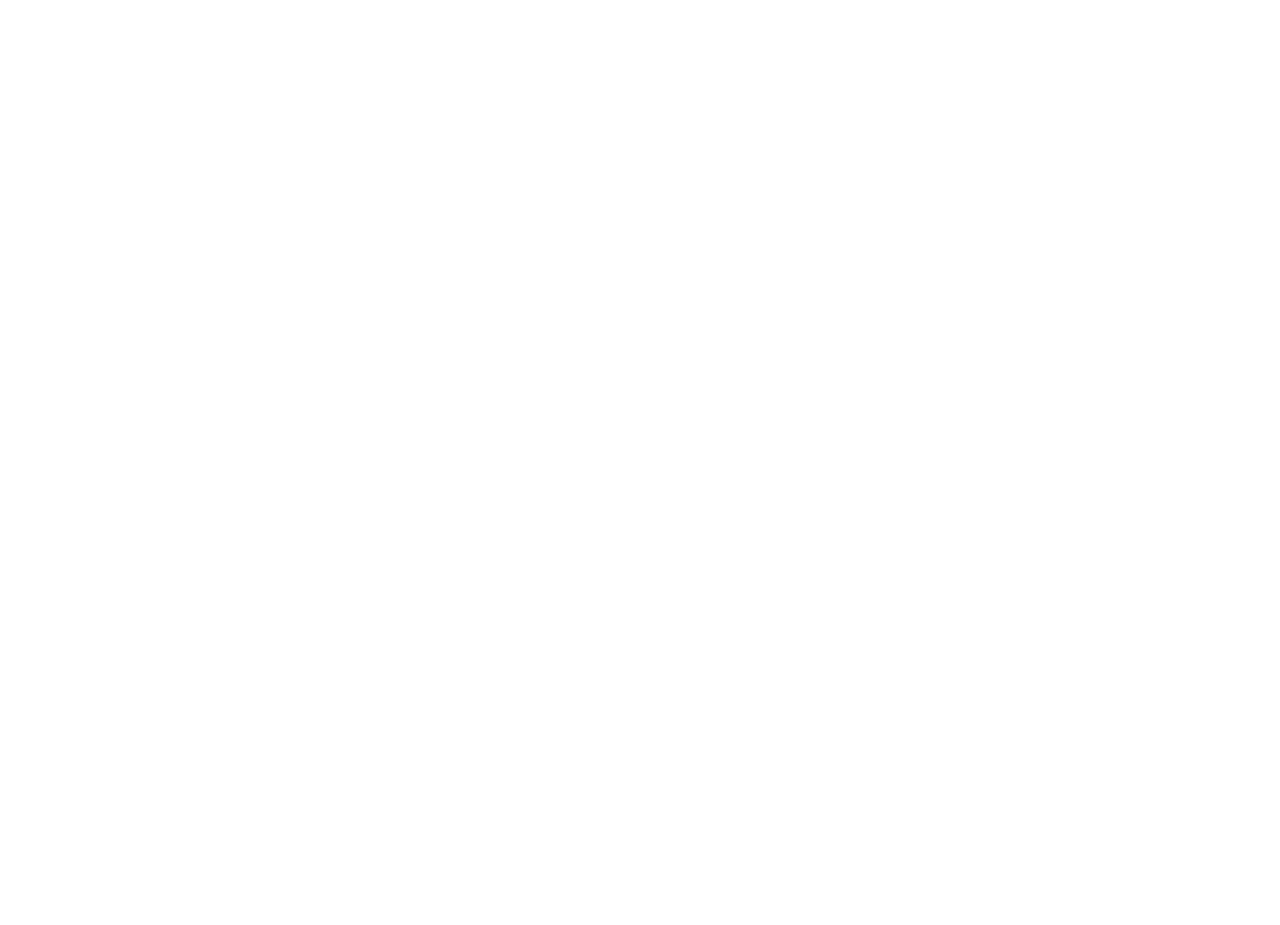
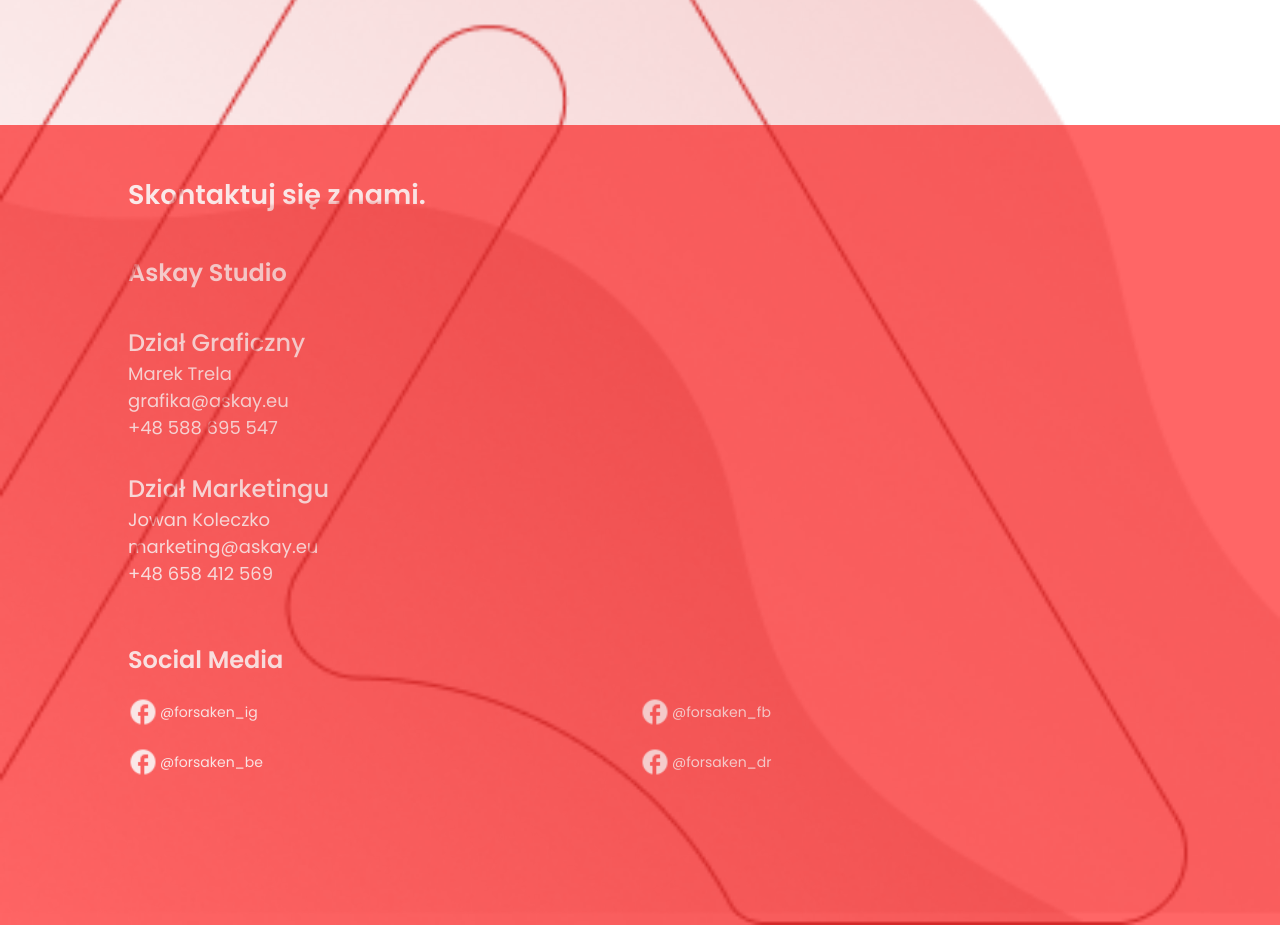
Before and after one commit to lt27037/askay-page, a React (Create React App) app in the folder frontend/: page /#/ in a window 1280 px wide. Shown: the part 6920-7845 px from the top of the page. Before the commit the page ends 7045 px from the top, so only its background shows below. Built offline with nearby package versions, Linux system fonts and the light colour scheme; the HTML template or start-up script is replaced by a standard one.

Commit message:
create footer section

```diff
--- a/frontend/src/pages/Home.jsx
+++ b/frontend/src/pages/Home.jsx
@@ -8,6 +8,7 @@
 import Portfolio from '../sections/Portfolio';
 import Opinions from '../sections/Opinions';
 import Contact from '../sections/Contact';
+import Footer from '../sections/Footer';
 
 import '../styles/Home.scss';
 
@@ -21,6 +22,7 @@
     <Portfolio />
     <Opinions />
     <Contact />
+    <Footer />
   </div>
 );
 
--- a/frontend/src/sections/Contact.jsx
+++ b/frontend/src/sections/Contact.jsx
@@ -81,7 +81,7 @@
           placeholder="Opis"
         />
         <span className="contact__form__info">* - pole obowiązkawe</span>
-        <input type="file" className="contact__form__input contact__form__file" />
+        <input type="file" className="contact__form__file" />
       </form>
       <Button content="Wyślij" />
     </section>
--- /dev/null
+++ b/frontend/src/sections/Footer.jsx
@@ -0,0 +1,63 @@
+import React from 'react';
+
+import icon from '../images/outline_facebook_white_24dp.png';
+import background from '../images/footer-background.png';
+
+import '../styles/Footer.scss';
+
+const Footer = () => (
+  <footer className="footer">
+    <img src={background} alt="ilustracja w tle" className="footer__background" />
+    <h2 className="footer__title">Skontaktuj się z nami.</h2>
+    <h3 className="footer__subtitle">Askay Studio</h3>
+    <section className="footer__department">
+      <h3 className="footer__department__name">Dział Graficzny</h3>
+      <span className="footer__department__text">Marek Trela</span>
+      <span className="footer__department__text">grafika@askay.eu</span>
+      <span className="footer__department__text">+48 588 695 547</span>
+    </section>
+    <section className="footer__department">
+      <h3 className="footer__department__name">Dział Marketingu</h3>
+      <span className="footer__department__text">Jowan Koleczko</span>
+      <span className="footer__department__text">marketing@askay.eu</span>
+      <span className="footer__department__text">+48 658 412 569</span>
+    </section>
+    <h3 className="footer__subtitle">Social Media</h3>
+    <section className="footer__social">
+      <span className="footer__social__item">
+        <img
+          src={icon}
+          alt="Ikona media społecznościowe"
+          className="footer__social__icon"
+        />
+        @forsaken_ig
+      </span>
+      <span className="footer__social__item">
+        <img
+          src={icon}
+          alt="Ikona media społecznościowe"
+          className="footer__social__icon"
+        />
+        @forsaken_fb
+      </span>
+      <span className="footer__social__item">
+        <img
+          src={icon}
+          alt="Ikona media społecznościowe"
+          className="footer__social__icon"
+        />
+        @forsaken_be
+      </span>
+      <span className="footer__social__item">
+        <img
+          src={icon}
+          alt="Ikona media społecznościowe"
+          className="footer__social__icon"
+        />
+        @forsaken_dr
+      </span>
+    </section>
+  </footer>
+);
+
+export default Footer;
--- a/frontend/src/styles/Contact.scss
+++ b/frontend/src/styles/Contact.scss
@@ -42,13 +42,7 @@
       width: 100%;
     }
     &__text{
-      width: 100%;
-      grid-column: 1 / 3;
-      border: 1px solid #A0A0A0;
-      border-radius: 10px;
-      background-color: #F0F0F0;
-      padding: 0.7rem 1.5rem;
-      font-size: 1.6rem;
+      @extend .contact__form__input;
       resize: none;
       min-height: 15rem;
     }
@@ -59,10 +53,12 @@
       font-size: 1.5rem;
     }
     &__file{
+      @extend .contact__form__input;
       padding: 0;
       color: #A0A0A0;
       padding: 0.8rem 0;
       position: relative;
+      z-index: 1;
       &::-webkit-file-upload-button{
         visibility: hidden;
       }
@@ -80,7 +76,7 @@
         transform: translateY(-50%);
         outline: none;
         white-space: nowrap;
-        -webkit-user-select: none;
+        z-index: 10;
         cursor: pointer;
         font-weight: 600;
         font-size: 1.3rem;
--- /dev/null
+++ b/frontend/src/styles/Footer.scss
@@ -0,0 +1,59 @@
+@import 'variables';
+
+.footer{
+  width: 100%;
+  min-height: 100vh;
+  background: $mainColor;
+  padding: 5rem 10%;
+  position: relative;
+  &__background{
+    position: absolute;
+    width: 100%;
+    left: 0;
+    bottom: 0;
+  }
+  &__title{
+    color: #ffffff;
+    font-weight: 600;
+    font-size: 2.7rem;
+  }
+  &__subtitle{
+    font-size: 2.4rem;
+    font-weight: 600;
+    color: #fff;
+    padding: 4rem 0 2rem 0;
+  }
+  &__department{
+    @include elementFlex(column, flex-start, flex-start);
+    width: 100%;
+    padding: 1.5rem 0;
+    &__name{
+      font-size: 2.4rem;
+      color: #fff;
+      font-weight: 500;
+    }
+    &__text{
+      font-size: 1.8rem;
+      color: #fff;
+      font-weight: 400;
+    }
+  }
+  &__social{
+    display: grid;
+    width: 100%;
+    row-gap: 2rem;
+    grid-template-columns: 1fr 1fr;
+    grid-template-rows: 1fr 1fr;
+    &__item{
+      @include elementFlex(row, flex-start, center);
+      width: 100%;
+      height: 100%;
+      color: #ffffff;
+      font-size: 1.4rem;
+    }
+    &__icon{
+      width: 3rem;
+      margin-right: 0.2rem;
+    }
+  }
+}
```
Also changed, not shown: frontend/src/images/footer-background.png (added), frontend/src/images/outline_facebook_white_24dp.png (added).
